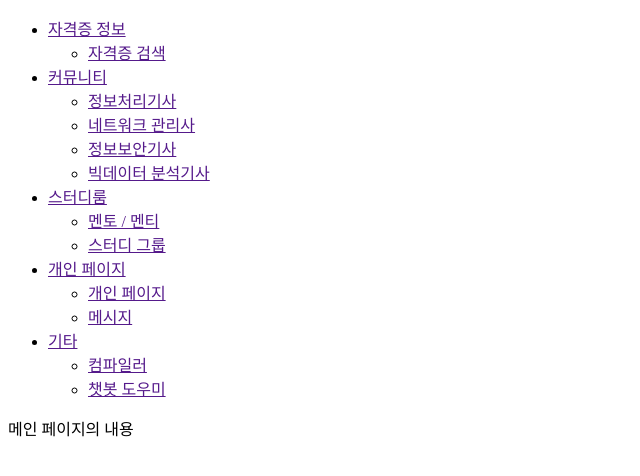
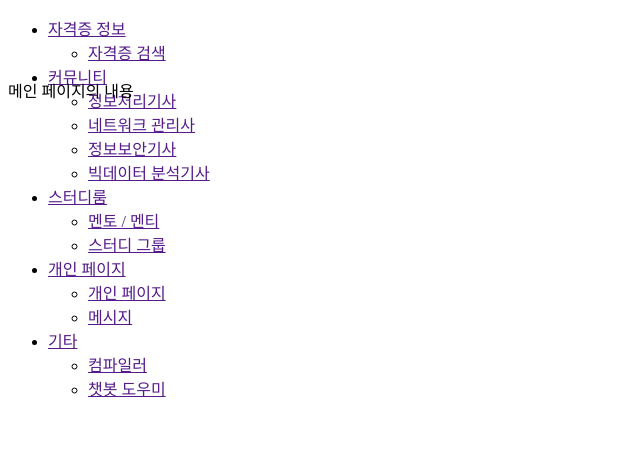
Before and after one commit to Darkiller1234/KHFinalProject, a Java web app: page /main in a window 1280 px wide. Shown: the top 476 px of the page, without its empty margins (0-640 px from the left). Run offline with Spring Boot 4, a stand-in JSP engine, Linux system fonts and the light colour scheme; the project's own start-up code is not run, and a stand-in starts its controllers and pages.

Commit message:
버그 발생 - css 경로 못찾음

```diff
--- /dev/null
+++ b/KHFinalCertiHub/T3B1/src/main/webapp/WEB-INF/static/css/common/default.css
@@ -0,0 +1,4 @@
+*{
+    box-sizing: border-box;
+    max-width: 1250px;
+}
--- a/KHFinalCertiHub/T3B1/src/main/webapp/WEB-INF/static/css/common/header.css
+++ b/KHFinalCertiHub/T3B1/src/main/webapp/WEB-INF/static/css/common/header.css
@@ -0,0 +1,4 @@
+.navi{
+    width:100%;
+    height:62px;
+}
--- a/KHFinalCertiHub/T3B1/src/main/webapp/WEB-INF/views/common/header.jsp
+++ b/KHFinalCertiHub/T3B1/src/main/webapp/WEB-INF/views/common/header.jsp
@@ -6,6 +6,8 @@
 <head>
 <meta charset="UTF-8">
 <title>Header</title>
+<link rel="stylesheet" href="../../../WEB-INF/static/css/common/default.css">
+<link rel="stylesheet" href="../../../WEB-INF/static/css/common/header.css">
 </head>
 <body>
     <div class="navi">
```
